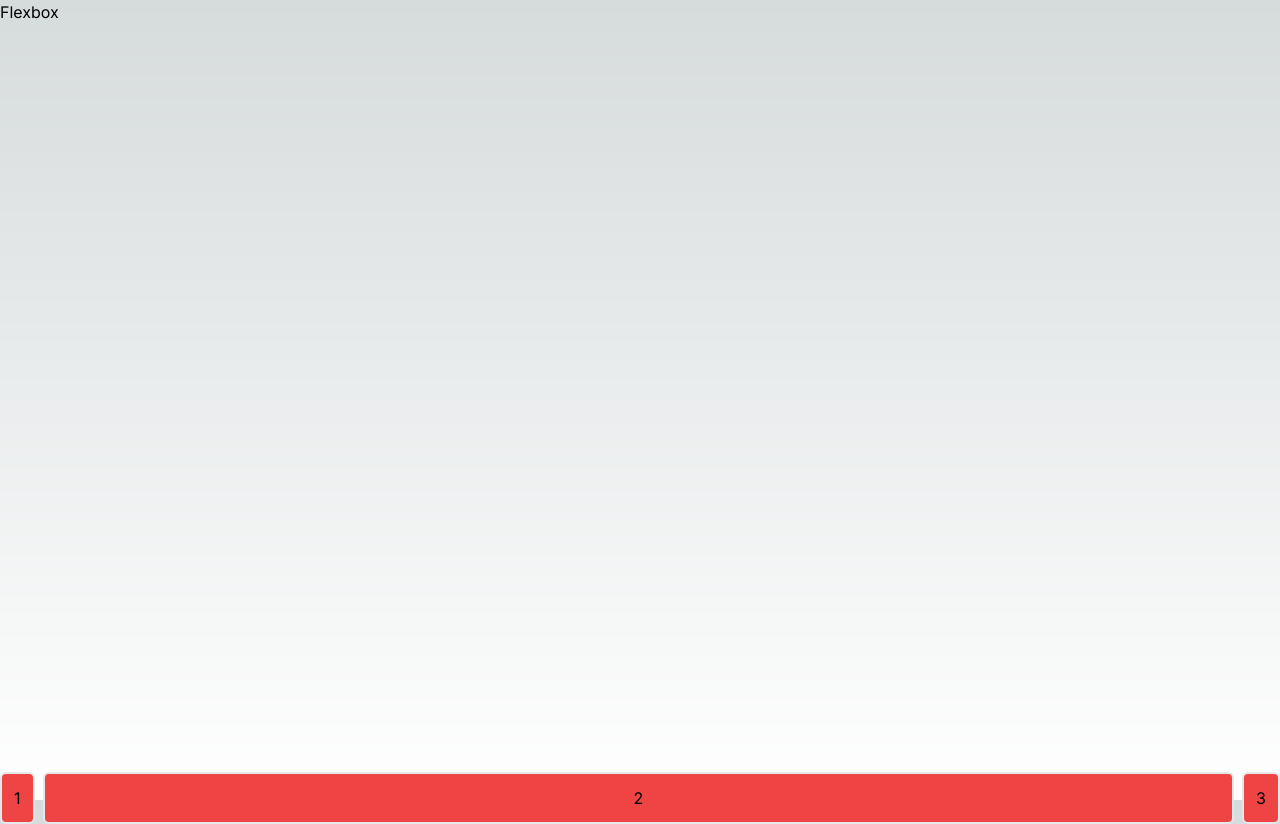
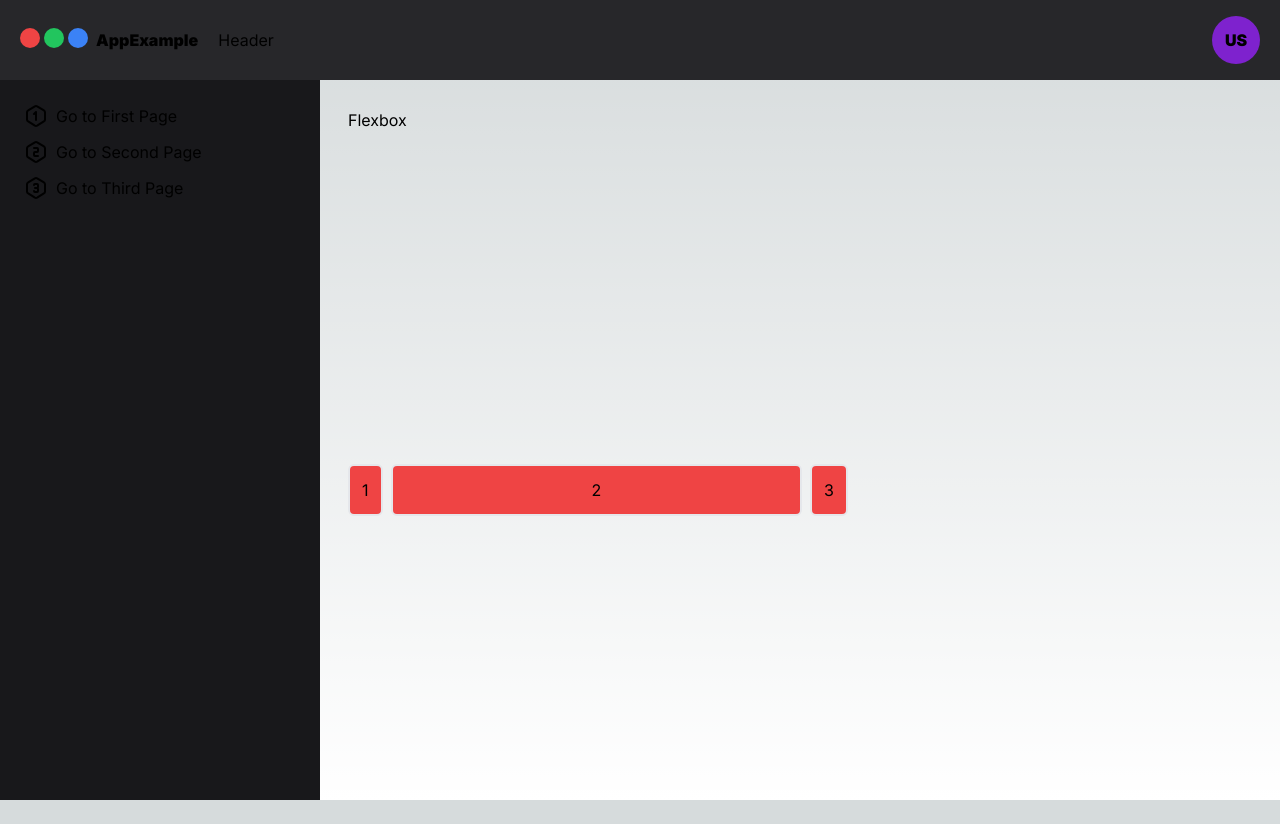
Before and after one commit to gui-ms/LayoutPractice, a Next.js app in the folder layout-next/: page /second in a window 1280 px wide. After the commit the page ends 800 px from the top, so only its background shows below. Built offline with nearby package versions, Linux system fonts and the light colour scheme.

Commit message:
Updated Layout

```diff
--- a/layout-next/src/app/first/page.tsx
+++ b/layout-next/src/app/first/page.tsx
@@ -1,3 +1,5 @@
+import PageTemplate from "@/components/template/Page";
+
 export default function First (){
 
     const title = (
@@ -22,6 +24,7 @@ export default function First (){
     }
 
     return (
+        <PageTemplate>
             <div>
                 {title}
                 <div className="flex flex-col">
@@ -39,5 +42,6 @@ export default function First (){
                     </span>
                 </div>
             </div>
+        </PageTemplate>
     )
 }
--- a/layout-next/src/app/page.tsx
+++ b/layout-next/src/app/page.tsx
@@ -1,16 +1,20 @@
+import PageTemplate from "@/components/template/Page";
 import Image from "next/image";
 import Link from "next/link";
 
 export default function Home() {
   return (
+    <PageTemplate>
       <div className="bg-gradient-to-r from-orange-400 to-blue-950
-    min-h-screen
+      h-96
       ">
         <h1 className="font-black">Masterclass Next</h1>
         <nav className="flex flex-col">
           <Link href='/first'>Go to First Page </Link>
           <Link href='/second'>Go to Second Page </Link>
+          <Link href='/page'>Go to Third Page </Link>
         </nav>
       </div>
+    </PageTemplate>
   );
 }
--- a/layout-next/src/app/second/page.tsx
+++ b/layout-next/src/app/second/page.tsx
@@ -1,14 +1,17 @@
 import Box from "@/components/Box";
+import PageTemplate from "@/components/template/Page";
 
 export default function Flexbox () {
     return (
-        <div className="h-screen">
-            <h1>Flexbox</h1>
-            <div className="flex h-full justify-around items-end gap-2">
-                <Box text="1"/>
-                <Box text="2" className="flex-grow"/>
-                <Box text="3"/>
+        <PageTemplate>
+            <div className="h-96">
+                <h1>Flexbox</h1>
+                <div className="flex h-full w-[500px] justify-around items-end gap-2">
+                    <Box text="1"/>
+                    <Box text="2" className="flex-grow"/>
+                    <Box text="3"/>
+                </div>
             </div>
-        </div>
+        </PageTemplate>
     )
 }
```
Lines whose indentation alone changed are shown as unchanged.
